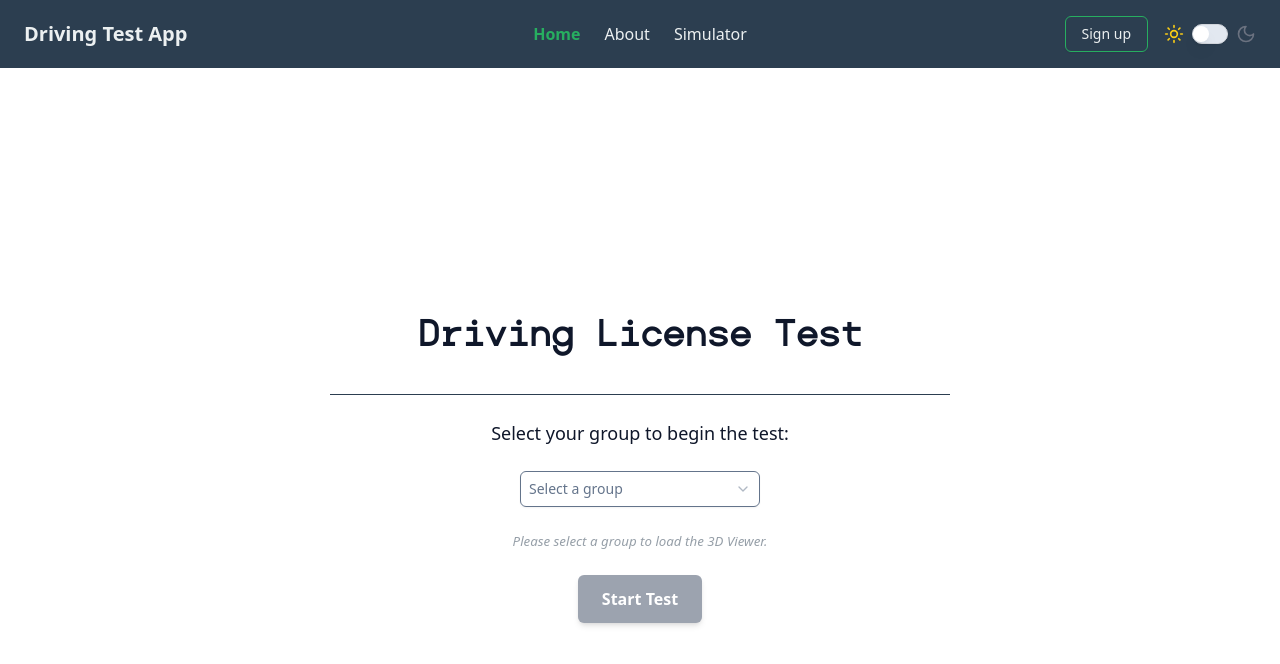
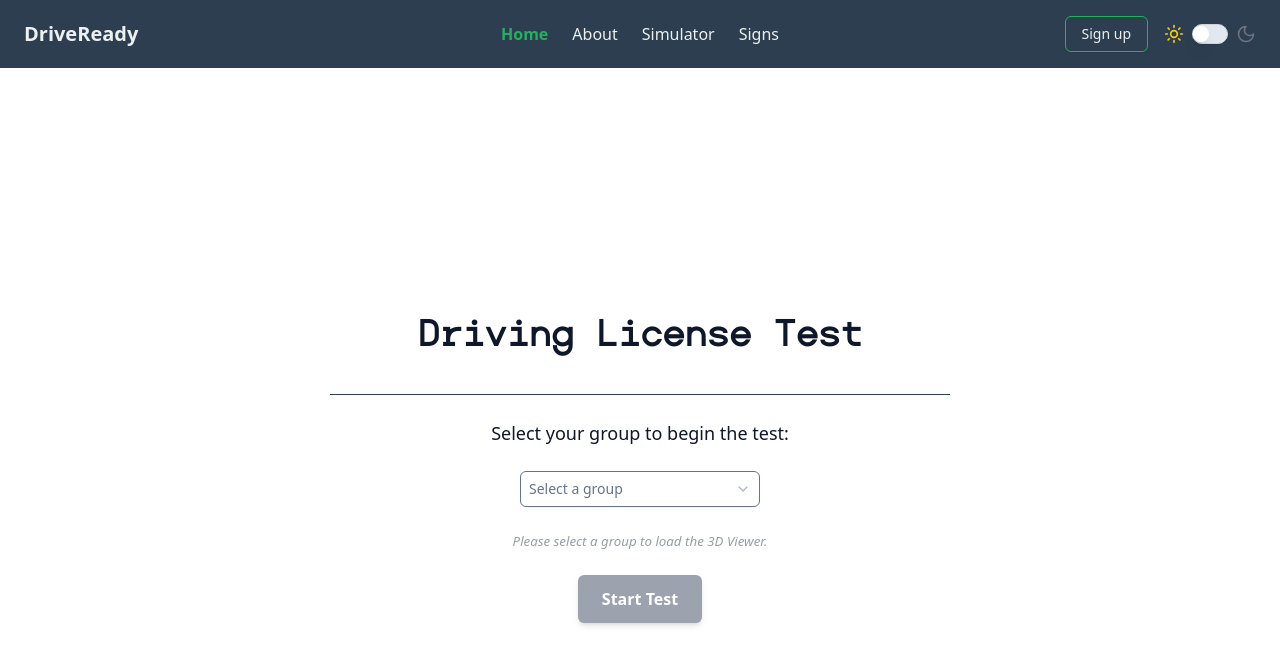
Before and after one commit to rondindon/drive-edu, a React (Create React App) app in the folder driving-license-frontend/: page / in a window 1280 px wide. Shown: the top 664 px of the page. Built offline with nearby package versions, Linux system fonts and the light colour scheme.

Commit message:
flash cards

```diff
--- a/driving-license-frontend/src/components/Navbar.tsx
+++ b/driving-license-frontend/src/components/Navbar.tsx
@@ -1,3 +1,4 @@
+// src/components/Navbar.tsx
 import React, { useContext } from "react";
 import { useLocation, useNavigate } from "react-router-dom";
 import { Button } from "./ui/button";
@@ -7,18 +8,16 @@ import {
   DropdownMenuContent,
   DropdownMenuItem,
 } from "./ui/dropdown-menu";
-import { Switch } from "./ui/switch"; // <-- shadcn switch import
+import { Switch } from "./ui/switch";
 import { useAuth } from "../context/AuthContext";
-import { ThemeContext } from "../context/ThemeContext"; // <-- import your theme context
-import { User, Menu, Sun, Moon } from "lucide-react";     // <-- import sun & moon icons
+import { ThemeContext } from "../context/ThemeContext";
+import { User, Menu, Sun, Moon } from "lucide-react";
 import { toast } from "react-toastify";
 
 const Navbar: React.FC = () => {
   const location = useLocation();
   const navigate = useNavigate();
   const { user, role, username, logout } = useAuth();
-
-  // Grab the current theme and toggle function from context
   const { theme, toggleTheme } = useContext(ThemeContext);
 
   const isActive = (path: string) =>
@@ -37,15 +36,13 @@ const Navbar: React.FC = () => {
     }
   };
 
-  console.log("User", role, username);
-
   return (
     <header className="w-full bg-main-darkBlue shadow-md">
       <nav className="container mx-auto flex items-center justify-between py-4 px-6">
         {/* Left Section: Logo */}
         <div className="flex-1">
           <a href="/" className="text-xl font-bold text-secondary-lightGray">
-            Driving Test App
+            DriveReady
           </a>
         </div>
 
@@ -60,11 +57,14 @@ const Navbar: React.FC = () => {
           <a href="/simulator" className={isActive("/simulator")}>
             Simulator
           </a>
+         <a href="/signs" className={isActive("/signs")}>
+           Signs
+         </a>
         </div>
 
-        {/* Right Section: Profile Dropdown, Admin Panel, and Theme Toggle (Visible on md and above) */}
+        {/* Right Section: Profile, Admin, Theme Toggle (md) */}
         <div className="hidden md:flex flex-1 justify-end items-center space-x-4">
-          {/* Profile Dropdown */}
+          {/* Profile */}
           <DropdownMenu>
             <DropdownMenuTrigger asChild>
               <Button
@@ -120,7 +120,7 @@ const Navbar: React.FC = () => {
             </DropdownMenuContent>
           </DropdownMenu>
 
-          {/* Admin Panel Button (visible if user is logged in and admin) */}
+          {/* Admin Panel */}
           {user && role === "ADMIN" && (
             <Button
               variant="outline"
@@ -131,7 +131,7 @@ const Navbar: React.FC = () => {
             </Button>
           )}
 
-          {/* Theme Toggle (Far Right) */}
+          {/* Theme Toggle */}
           <div className="flex items-center space-x-2">
             <Sun
               className={`w-5 h-5 ${
@@ -141,7 +141,6 @@ const Navbar: React.FC = () => {
             <Switch
               checked={theme === "dark"}
               onCheckedChange={toggleTheme}
-              // Force switch track to stay white
               className="bg-white border border-gray-300 data-[state=checked]:bg-white"
             />
             <Moon
@@ -152,7 +151,7 @@ const Navbar: React.FC = () => {
           </div>
         </div>
 
-        {/* Mobile Section: Hamburger Menu (Visible below md) */}
+        {/* Mobile Menu (below md) */}
         <div className="flex md:hidden flex-1 justify-end">
           <DropdownMenu>
             <DropdownMenuTrigger asChild>
@@ -187,6 +186,12 @@ const Navbar: React.FC = () => {
                 >
                   Simulator
                 </a>
+               <a
+                 href="/signs"
+                 className={`block px-2 py-1 rounded ${isActive("/signs")}`}
+               >
+                 Signs
+               </a>
               </div>
 
               {/* User Options */}
@@ -245,7 +250,6 @@ const Navbar: React.FC = () => {
                 <Switch
                   checked={theme === "dark"}
                   onCheckedChange={toggleTheme}
-                  // Force switch track to stay white
                   className="bg-white border border-gray-300 data-[state=checked]:bg-white"
                 />
                 <Moon
```
